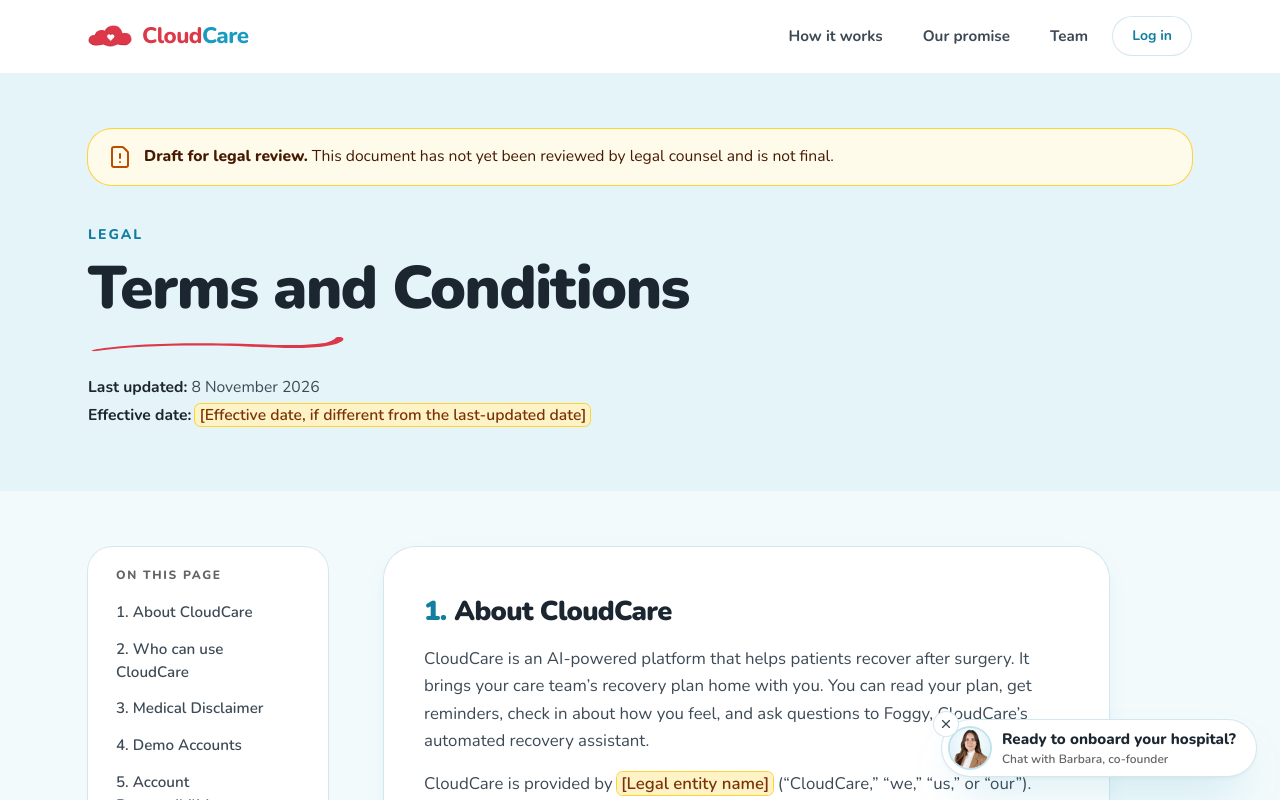
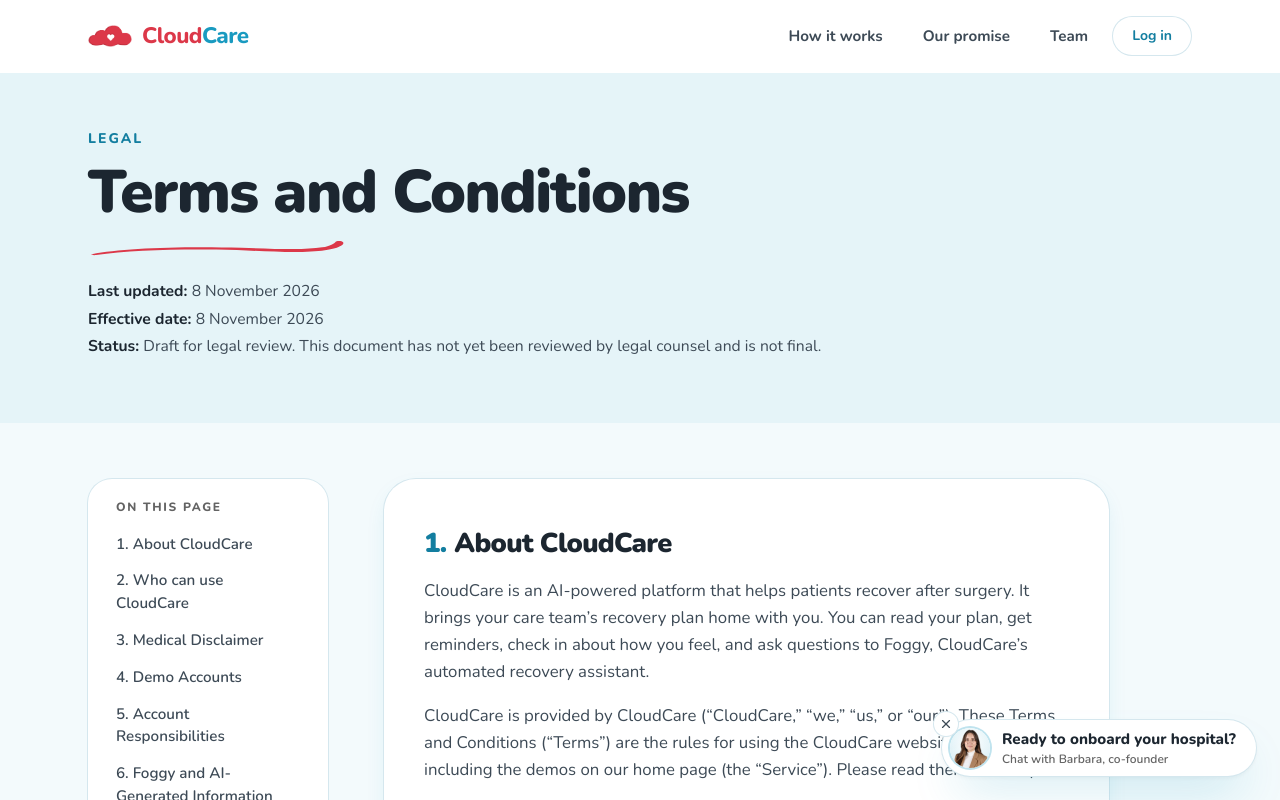
Before and after one commit to barbarakotlan/CloudCare, a Next.js app in the folder frontend/: page /terms in a window 1280 px wide. Shown: the top 800 px of the page. Built offline with nearby package versions, Linux system fonts and the light colour scheme; no server answers.

Commit message:
legal: finished terms and privacy for the demo

```diff
--- a/frontend/src/app/privacy/page.tsx
+++ b/frontend/src/app/privacy/page.tsx
@@ -1,6 +1,6 @@
 import type { Metadata } from "next";
 import Link from "next/link";
-import { Callout, CounselNote, LegalPage, LegalSection, Placeholder, type TocEntry } from "@/components/legal/LegalPage";
+import { Callout, CounselNote, LegalMeta, LegalPage, LegalSection, type TocEntry } from "@/components/legal/LegalPage";
 import { SalesBubble } from "@/components/sales/SalesBubble";
 
 export const metadata: Metadata = {
@@ -8,6 +8,8 @@ export const metadata: Metadata = {
   description:
     "What information CloudCare collects, where it is stored, which service providers process it, how Foggy's answers and calls work, and the choices you have.",
 };
+
+const LAST_UPDATED = "8 November 2026";
 
 const TOC: TocEntry[] = [
   { id: "about", label: "1. About this policy" },
@@ -34,17 +36,7 @@ export default function PrivacyPage() {
     <LegalPage
       title="Privacy Policy"
       toc={TOC}
-      meta={
-        <>
-          <p>
-            <span className="font-bold text-ink">Last updated:</span> 8 November 2026
-          </p>
-          <p>
-            <span className="font-bold text-ink">Effective date:</span>{" "}
-            <Placeholder>Effective date</Placeholder>
-          </p>
-        </>
-      }
+      meta={<LegalMeta updated={LAST_UPDATED} effective={LAST_UPDATED} />}
     >
       <LegalSection id="about" number={1} title="About this policy">
         <p>
@@ -53,8 +45,8 @@ export default function PrivacyPage() {
           the service works today.
         </p>
         <p>
-          CloudCare is provided by <Placeholder>Legal entity name</Placeholder> (&ldquo;CloudCare,&rdquo;
-          &ldquo;we,&rdquo; &ldquo;us,&rdquo; or &ldquo;our&rdquo;). CloudCare is an early-stage service, so some
+          CloudCare is provided by CloudCare (&ldquo;CloudCare,&rdquo; &ldquo;we,&rdquo; &ldquo;us,&rdquo; or
+          &ldquo;our&rdquo;). CloudCare is an early-stage service, so some
           features may change. When they do, we will update this page. Using CloudCare is also covered by our{" "}
           <Link href="/terms">Terms and Conditions</Link>.
         </p>
@@ -362,21 +354,15 @@ export default function PrivacyPage() {
         <p>
           We may update this policy as CloudCare changes. When we do, we will change the &ldquo;Last updated&rdquo; date
           at the top of this page, and if the changes are important we will let you know through CloudCare or by email
-          before they take effect. This policy is governed by the laws of{" "}
-          <Placeholder>Governing law and jurisdiction</Placeholder>.
+          before they take effect. This policy is governed by the laws of the State of New York.
         </p>
       </LegalSection>
 
       <LegalSection id="contact" title="Contact us">
         <p>For questions about this policy or your information:</p>
-        <ul>
-          <li>
-            <strong>Email:</strong> <a href="mailto:support@cloudcare.icu">support@cloudcare.icu</a>
-          </li>
-          <li>
-            <strong>Mail:</strong> <Placeholder>Mailing address</Placeholder>
-          </li>
-        </ul>
+        <p>
+          <strong>Email:</strong> <a href="mailto:support@cloudcare.icu">support@cloudcare.icu</a>
+        </p>
         <p>For medical questions, contact your care team. In an emergency, call 911.</p>
       </LegalSection>
     </LegalPage>
--- a/frontend/src/app/terms/page.tsx
+++ b/frontend/src/app/terms/page.tsx
@@ -1,6 +1,6 @@
 import type { Metadata } from "next";
 import Link from "next/link";
-import { Callout, CounselNote, LegalPage, LegalSection, Placeholder, type TocEntry } from "@/components/legal/LegalPage";
+import { Callout, CounselNote, LegalMeta, LegalPage, LegalSection, type TocEntry } from "@/components/legal/LegalPage";
 import { SalesBubble } from "@/components/sales/SalesBubble";
 
 export const metadata: Metadata = {
@@ -8,6 +8,8 @@ export const metadata: Metadata = {
   description:
     "The terms for using CloudCare: the medical disclaimer, shared demo accounts, automated phone calls and texts, the optional Epic MyChart test connection, the limits of Foggy's AI-generated answers, and our warranty and liability terms.",
 };
+
+const LAST_UPDATED = "8 November 2026";
 
 const TOC: TocEntry[] = [
   { id: "about", label: "1. About CloudCare" },
@@ -38,17 +40,7 @@ export default function TermsPage() {
     <LegalPage
       title="Terms and Conditions"
       toc={TOC}
-      meta={
-        <>
-          <p>
-            <span className="font-bold text-ink">Last updated:</span> 8 November 2026
-          </p>
-          <p>
-            <span className="font-bold text-ink">Effective date:</span>{" "}
-            <Placeholder>Effective date, if different from the last-updated date</Placeholder>
-          </p>
-        </>
-      }
+      meta={<LegalMeta updated={LAST_UPDATED} effective={LAST_UPDATED} />}
     >
       <LegalSection id="about" number={1} title="About CloudCare">
         <p>
@@ -57,10 +49,10 @@ export default function TermsPage() {
           and ask questions to Foggy, CloudCare&rsquo;s automated recovery assistant.
         </p>
         <p>
-          CloudCare is provided by <Placeholder>Legal entity name</Placeholder> (&ldquo;CloudCare,&rdquo;
-          &ldquo;we,&rdquo; &ldquo;us,&rdquo; or &ldquo;our&rdquo;). These Terms and Conditions (&ldquo;Terms&rdquo;)
-          are the rules for using the CloudCare website and app, including the demos on our home page (the
-          &ldquo;Service&rdquo;). Please read them carefully.
+          CloudCare is provided by CloudCare (&ldquo;CloudCare,&rdquo; &ldquo;we,&rdquo; &ldquo;us,&rdquo; or
+          &ldquo;our&rdquo;). These Terms and Conditions (&ldquo;Terms&rdquo;) are the rules for using the CloudCare
+          website and app, including the demos on our home page (the &ldquo;Service&rdquo;). Please read them
+          carefully.
         </p>
         <p>
           <strong>CloudCare is an early-stage service.</strong> It is still being tested and improved, and some features
@@ -423,8 +415,7 @@ export default function TermsPage() {
           </li>
           <li>
             Our total responsibility to you for all claims about CloudCare is limited to the greater of the amount you
-            paid us to use CloudCare in the 12 months before the claim, or{" "}
-            <Placeholder>Liability cap amount, for example US$100</Placeholder>. CloudCare is free today.
+            paid us to use CloudCare in the 12 months before the claim, or US$100. CloudCare is free today.
           </li>
         </ul>
         <p>
@@ -440,10 +431,9 @@ export default function TermsPage() {
 
       <LegalSection id="law" number={17} title="Governing Law and Disputes">
         <p>
-          These Terms are governed by the laws of <Placeholder>Governing law</Placeholder>, without regard to its
-          conflict-of-laws rules. Any dispute about these Terms or CloudCare will be handled in the courts of{" "}
-          <Placeholder>Venue / jurisdiction</Placeholder>, unless the law where you live gives you the right to bring
-          it somewhere else.
+          These Terms are governed by the laws of the State of New York, without regard to its conflict-of-laws rules.
+          Any dispute about these Terms or CloudCare will be handled in the state and federal courts located in New
+          York County, New York, unless the law where you live gives you the right to bring it somewhere else.
         </p>
         <p>
           Before bringing a formal claim, please contact us first so we can try to resolve the problem informally.
@@ -455,14 +445,9 @@ export default function TermsPage() {
 
       <LegalSection id="contact" number={18} title="Contact Information">
         <p>If you have questions about these Terms or about your data, contact us:</p>
-        <ul>
-          <li>
-            <strong>Email:</strong> <a href="mailto:support@cloudcare.icu">support@cloudcare.icu</a>
-          </li>
-          <li>
-            <strong>Mail:</strong> <Placeholder>Mailing address, if applicable</Placeholder>
-          </li>
-        </ul>
+        <p>
+          <strong>Email:</strong> <a href="mailto:support@cloudcare.icu">support@cloudcare.icu</a>
+        </p>
         <p>
           If something in CloudCare is hard to use with a screen reader, keyboard, or other assistive technology, please
           tell us so we can fix it.
@@ -473,9 +458,8 @@ export default function TermsPage() {
       <LegalSection id="changes" title="Changes to these Terms">
         <p>
           We may update these Terms from time to time. When we do, we will change the &ldquo;Last updated&rdquo; date at
-          the top of this page. If a change is important, we will tell you through CloudCare or by email at least{" "}
-          <Placeholder>Notice period, for example 30 days</Placeholder> before it takes effect, unless the change is
-          needed sooner for legal or safety reasons. If you keep using CloudCare after a change takes effect, the new
+          the top of this page. If a change is important, we will tell you through CloudCare or by email at least 30
+          days before it takes effect, unless the change is needed sooner for legal or safety reasons. If you keep using CloudCare after a change takes effect, the new
           Terms apply. If you do not agree, stop using CloudCare.
         </p>
       </LegalSection>
--- a/frontend/src/components/legal/LegalPage.tsx
+++ b/frontend/src/components/legal/LegalPage.tsx
@@ -1,4 +1,4 @@
-import { ChevronDown, FileWarning } from "lucide-react";
+import { ChevronDown } from "lucide-react";
 import type { ReactNode } from "react";
 import { Swoosh } from "@/components/brand/Swoosh";
 import { SiteFooter } from "@/components/landing/SiteFooter";
@@ -15,17 +15,12 @@ const PROSE = cn(
   "[&_a]:font-bold [&_a]:text-brand-cyan-strong [&_a]:underline [&_a]:decoration-brand-cyan/40 [&_a]:underline-offset-2 [&_a:hover]:decoration-brand-cyan-strong",
 );
 
-/** A value that still has to be filled in before the document is final. */
-export function Placeholder({ children }: { children: ReactNode }) {
-  return (
-    <mark className="rounded-md bg-amber-100 px-1 font-semibold text-amber-900 ring-1 ring-amber-300 [box-decoration-break:clone]">
-      [{children}]
-    </mark>
-  );
-}
-
-/** Marks wording that still needs a lawyer's review before the document is final. */
+/**
+ * Marks wording that still needs a lawyer's review. Shown while developing only;
+ * production pages render nothing.
+ */
 export function CounselNote({ children }: { children: ReactNode }) {
+  if (process.env.NODE_ENV === "production") return null;
   return (
     <p
       role="note"
@@ -36,18 +31,27 @@ export function CounselNote({ children }: { children: ReactNode }) {
   );
 }
 
-export function DraftBanner() {
+/** Dates and status under the page title, as plain label/value lines. */
+export function LegalMeta({ updated, effective }: { updated: string; effective: string }) {
+  // Label and value flow as one line of text, so long values wrap under the label naturally.
+  const label = "inline font-bold text-ink after:content-['_']";
   return (
-    <div
-      role="note"
-      className="flex items-start gap-3 rounded-3xl bg-amber-50 px-5 py-4 text-amber-950 ring-1 ring-amber-300 sm:items-center"
-    >
-      <FileWarning className="mt-0.5 size-6 shrink-0 text-amber-700 sm:mt-0" aria-hidden="true" />
-      <p className="text-[0.98rem] leading-snug">
-        <strong className="font-extrabold">Draft for legal review.</strong> This document has not yet been reviewed by
-        legal counsel and is not final.
-      </p>
-    </div>
+    <dl className="flex flex-col gap-1">
+      <div>
+        <dt className={label}>Last updated:</dt>
+        <dd className="inline">{updated}</dd>
+      </div>
+      <div>
+        <dt className={label}>Effective date:</dt>
+        <dd className="inline">{effective}</dd>
+      </div>
+      <div>
+        <dt className={label}>Status:</dt>
+        <dd className="inline">
+          Draft for legal review. This document has not yet been reviewed by legal counsel and is not final.
+        </dd>
+      </div>
+    </dl>
   );
 }
 
@@ -105,7 +109,7 @@ function TocList({ toc }: { toc: TocEntry[] }) {
   );
 }
 
-/** Shared shell for public legal pages: brand header, draft banner, contents, readable column, footer. */
+/** Shared shell for public legal pages: brand header, title and dates, contents, readable column, footer. */
 export function LegalPage({
   title,
   eyebrow = "Legal",
@@ -126,8 +130,7 @@ export function LegalPage({
       <main id="main" className="flex-1 bg-surface-soft">
         <div className="bg-surface-pale">
           <div className="mx-auto max-w-6xl px-4 pt-10 pb-12 sm:px-6 sm:pt-14 sm:pb-16">
-            <DraftBanner />
-            <p className="mt-10 text-sm font-extrabold tracking-[0.14em] text-brand-cyan-strong uppercase">{eyebrow}</p>
+            <p className="text-sm font-extrabold tracking-[0.14em] text-brand-cyan-strong uppercase">{eyebrow}</p>
             <h1 className="mt-3 text-4xl leading-[1.05] font-black tracking-tight text-balance text-ink sm:text-6xl">{title}</h1>
             <Swoosh className="mt-4 h-4 w-48 sm:w-64" />
             {meta ? <div className="mt-6 flex flex-col gap-1 text-[0.98rem] text-ink-soft">{meta}</div> : null}
```
